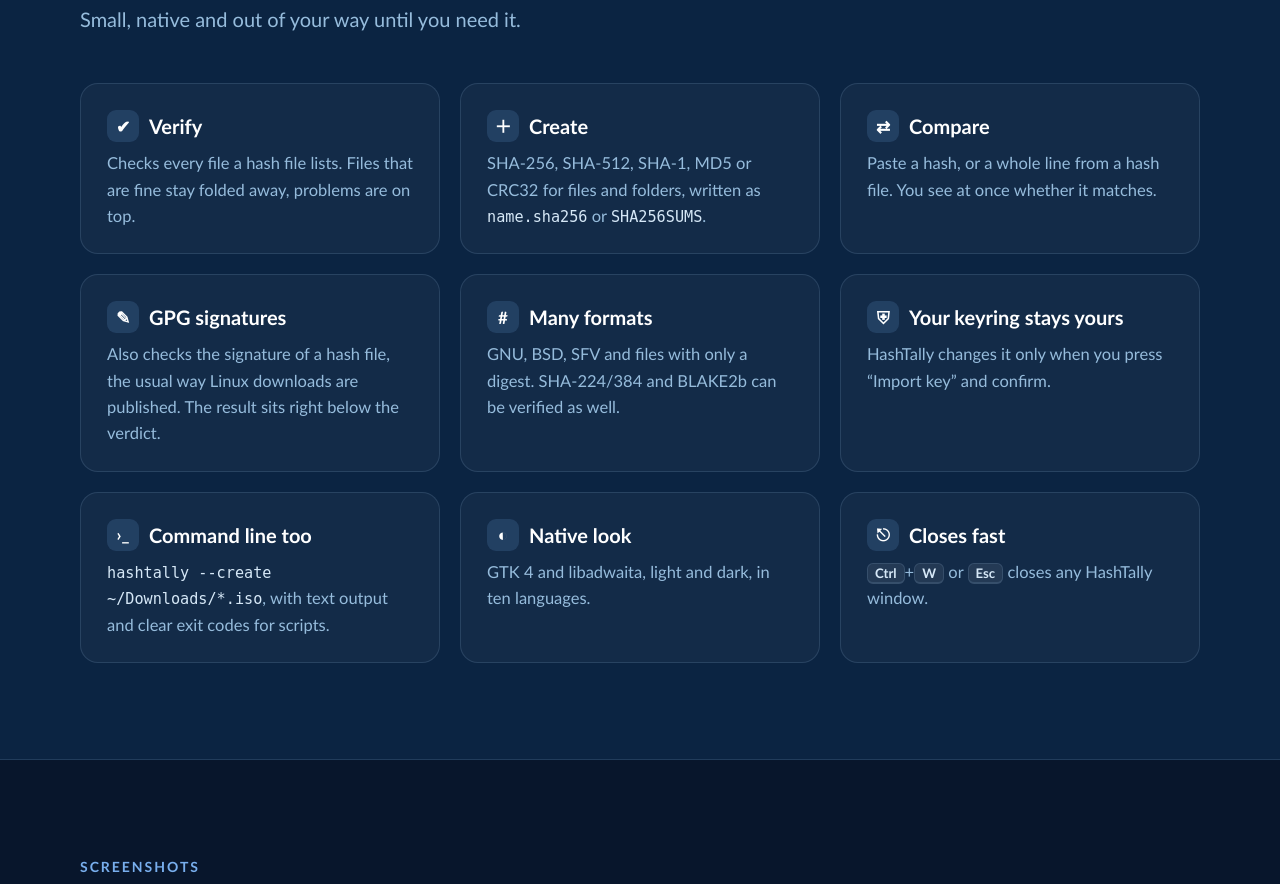
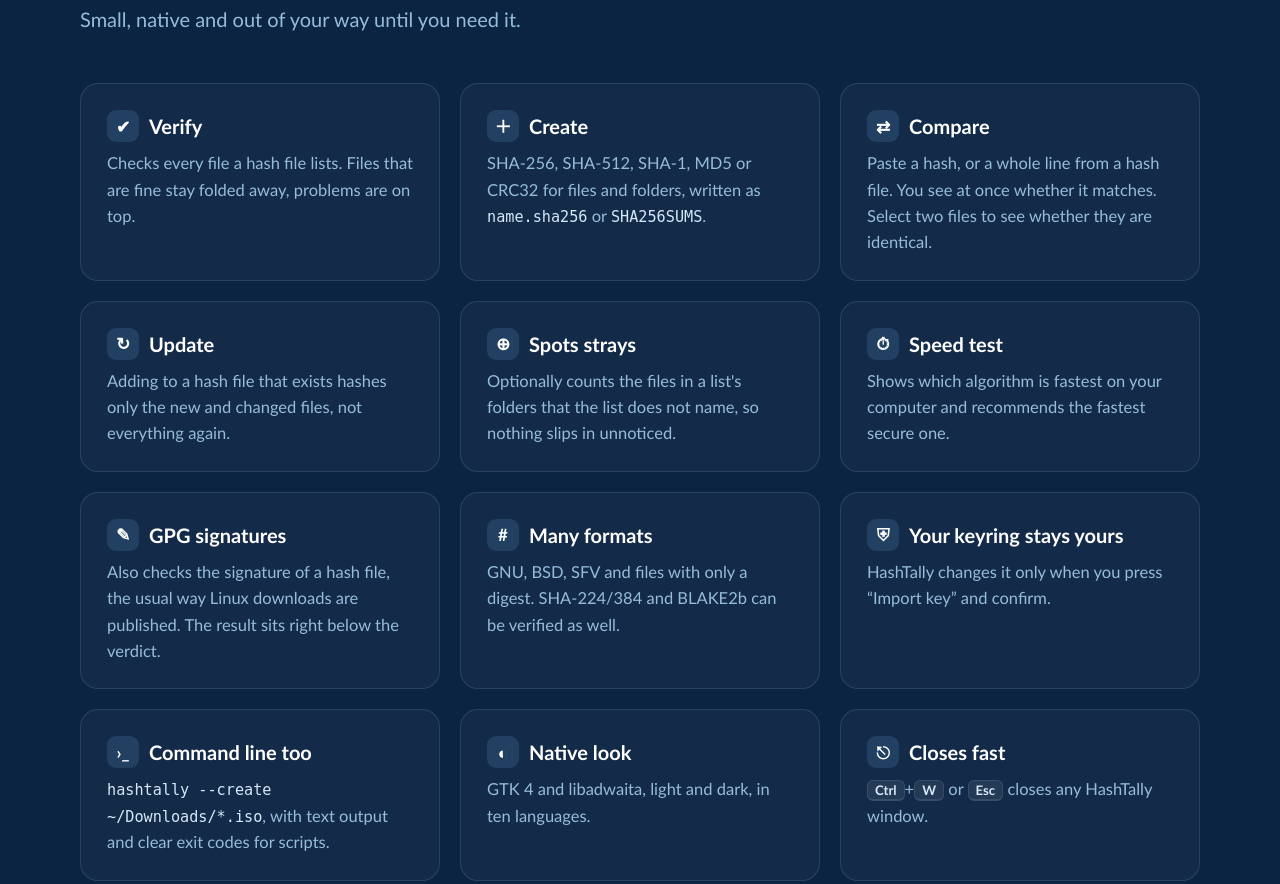
Before and after one commit to DigitGram/hashtally, a plain HTML site: page index.html in a window 1280 px wide. Shown: the part 1666-2550 px from the top of the page. Drawn offline with Linux system fonts and the light colour scheme.

Commit message:
docs: current screenshots, add the features of 1.2

```diff
--- a/index.html
+++ b/index.html
@@ -201,7 +201,10 @@ footer .links{display:flex;flex-wrap:wrap;gap:22px}
     <div class="grid">
       <div class="card"><h3><i>✔</i>Verify</h3><p>Checks every file a hash file lists. Files that are fine stay folded away, problems are on top.</p></div>
       <div class="card"><h3><i>＋</i>Create</h3><p>SHA-256, SHA-512, SHA-1, MD5 or CRC32 for files and folders, written as <code>name.sha256</code> or <code>SHA256SUMS</code>.</p></div>
-      <div class="card"><h3><i>⇄</i>Compare</h3><p>Paste a hash, or a whole line from a hash file. You see at once whether it matches.</p></div>
+      <div class="card"><h3><i>⇄</i>Compare</h3><p>Paste a hash, or a whole line from a hash file. You see at once whether it matches. Select two files to see whether they are identical.</p></div>
+      <div class="card"><h3><i>↻</i>Update</h3><p>Adding to a hash file that exists hashes only the new and changed files, not everything again.</p></div>
+      <div class="card"><h3><i>⊕</i>Spots strays</h3><p>Optionally counts the files in a list's folders that the list does not name, so nothing slips in unnoticed.</p></div>
+      <div class="card"><h3><i>⏱</i>Speed test</h3><p>Shows which algorithm is fastest on your computer and recommends the fastest secure one.</p></div>
       <div class="card"><h3><i>✎</i>GPG signatures</h3><p>Also checks the signature of a hash file, the usual way Linux downloads are published. The result sits right below the verdict.</p></div>
       <div class="card"><h3><i>#</i>Many formats</h3><p>GNU, BSD, SFV and files with only a digest. SHA-224/384 and BLAKE2b can be verified as well.</p></div>
       <div class="card"><h3><i>⛨</i>Your keyring stays yours</h3><p>HashTally changes it only when you press “Import key” and confirm.</p></div>
@@ -221,6 +224,9 @@ footer .links{display:flex;flex-wrap:wrap;gap:22px}
       <figure><img src="img/verify-light.webp" alt="Verifying a SHA256SUMS file" loading="lazy" width="1040" height="1436"><figcaption>Verifying a hash file</figcaption></figure>
       <figure><img src="img/create-light.webp" alt="The window for creating a hash file" loading="lazy" width="1040" height="1182"><figcaption>Creating a hash file</figcaption></figure>
       <figure><img src="img/compare-light.webp" alt="Showing the hashes of a file and comparing one" loading="lazy" width="1240" height="1358"><figcaption>Show or compare hash</figcaption></figure>
+      <figure><img src="img/differ-light.webp" alt="Comparing two files: they differ" loading="lazy" width="1120" height="1236"><figcaption>Comparing two files</figcaption></figure>
+      <figure><img src="img/update-light.webp" alt="Updating an existing hash file" loading="lazy" width="1040" height="1448"><figcaption>Updating a hash file</figcaption></figure>
+      <figure><img src="img/speed-light.webp" alt="The algorithm speed test" loading="lazy" width="948" height="1016"><figcaption>Which algorithm is fastest here</figcaption></figure>
     </div>
   </div>
 </section>
```
Also changed, not shown: img/compare-dark.webp, img/compare-light.webp, img/create-light.webp, img/differ-light.webp (added), img/speed-light.webp (added), img/update-light.webp (added).
